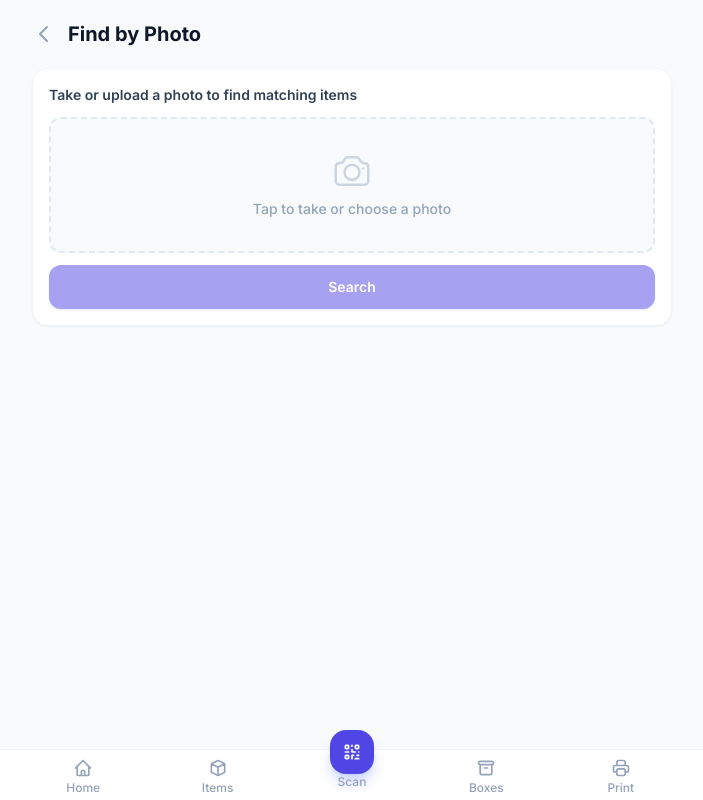
After one commit to breandan81/smart-inventory, a Flask app: page /search/image in a window 1280 px wide. The commit adds this page. Shown: the whole page, without its empty margins (288-991 px from the left). Run offline with Flask 3, Linux system fonts and the light colour scheme; tables that the repository leaves empty hold one stand-in row (values such as "Sample post"); some libraries are stand-ins or nearby versions.

Commit message:
Add CLIP-based visual image search
- embeddings.py: lazy-loads CLIP ViT-B/32, generates normalised 512-dim
  embeddings per item photo; handles transformers 5.x API (pooler_output)
- Items grow an embedding BLOB column (auto-migrated on startup)
- New items with photos are indexed on create/edit
- /search/image: upload or capture a photo, returns top-10 matches ranked
  by cosine similarity with a % score bar
- /search/reindex: one-tap backfill for photos added before this feature
- "Find" button added to items list header

Co-Authored-By: Claude Sonnet 4.6 <noreply@anthropic.com>

```diff
--- a/app.py
+++ b/app.py
@@ -9,6 +9,7 @@ import qrcode
 from flask import (Flask, abort, flash, jsonify, redirect, render_template,
                    request, send_file, url_for)
 from werkzeug.utils import secure_filename
+import embeddings as emb
 
 app = Flask(__name__)
 
@@ -46,6 +47,7 @@ def init_db():
             name        TEXT NOT NULL,
             description TEXT,
             photo       TEXT,
+            embedding   BLOB,
             created_at  TIMESTAMP DEFAULT CURRENT_TIMESTAMP
         );
         CREATE TABLE IF NOT EXISTS locations (
@@ -67,6 +69,11 @@ def init_db():
         );
     """)
     conn.commit()
+    # migrate: add embedding column if missing
+    cols = [r[1] for r in conn.execute("PRAGMA table_info(items)").fetchall()]
+    if "embedding" not in cols:
+        conn.execute("ALTER TABLE items ADD COLUMN embedding BLOB")
+        conn.commit()
     conn.close()
 
 
@@ -77,6 +84,17 @@ init_db()
 
 def _allowed(filename):
     return "." in filename and filename.rsplit(".", 1)[1].lower() in ALLOWED_EXT
+
+
+def _make_embedding(photo_filename):
+    """Generate embedding blob for a saved photo file, or None if no photo."""
+    if not photo_filename:
+        return None
+    path = os.path.join(UPLOAD_DIR, photo_filename)
+    try:
+        return emb.to_blob(emb.embed_image_file(path))
+    except Exception:
+        return None
 
 
 def _save_photo(file_storage):
@@ -140,9 +158,10 @@ def new_item():
         name  = request.form["name"].strip()
         desc  = request.form.get("description", "").strip()
         photo = _save_photo(request.files.get("photo"))
+        embedding = _make_embedding(photo)
         conn  = get_db()
-        conn.execute("INSERT INTO items (name, description, photo) VALUES (?,?,?)",
-                     (name, desc, photo))
+        conn.execute("INSERT INTO items (name, description, photo, embedding) VALUES (?,?,?,?)",
+                     (name, desc, photo, embedding))
         conn.commit()
         item_id = conn.execute("SELECT last_insert_rowid()").fetchone()[0]
         if from_location:
@@ -188,8 +207,9 @@ def edit_item(item_id):
         if new_p:
             _delete_photo(photo)
             photo = new_p
-        conn.execute("UPDATE items SET name=?,description=?,photo=? WHERE id=?",
-                     (name, desc, photo, item_id))
+        embedding = _make_embedding(photo) if new_p else item["embedding"]
+        conn.execute("UPDATE items SET name=?,description=?,photo=?,embedding=? WHERE id=?",
+                     (name, desc, photo, embedding, item_id))
         conn.commit()
         conn.close()
         flash("Item updated.", "success")
@@ -415,5 +435,76 @@ def api_items():
     return jsonify([dict(r) for r in rows])
 
 
+# ── Visual search ─────────────────────────────────────────────────────────────
+
+@app.route("/search/image", methods=["GET", "POST"])
+def visual_search():
+    if request.method == "POST":
+        file = request.files.get("photo")
+        if not file or not file.filename:
+            flash("Please choose a photo.", "error")
+            return redirect(url_for("visual_search"))
+
+        ext = file.filename.rsplit(".", 1)[-1].lower() if "." in file.filename else "jpg"
+        tmp = os.path.join(UPLOAD_DIR, f"_query_{uuid.uuid4().hex}.{ext}")
+        file.save(tmp)
+        try:
+            query_vec = emb.embed_image_file(tmp)
+        finally:
+            os.remove(tmp)
+
+        conn  = get_db()
+        rows  = conn.execute(
+            "SELECT id, name, description, photo, embedding FROM items WHERE embedding IS NOT NULL"
+        ).fetchall()
+        unindexed = conn.execute(
+            "SELECT COUNT(*) FROM items WHERE photo IS NOT NULL AND embedding IS NULL"
+        ).fetchone()[0]
+        conn.close()
+
+        scored = sorted(
+            [{"score": emb.similarity(query_vec, emb.from_blob(r["embedding"])), **dict(r)}
+             for r in rows],
+            key=lambda x: x["score"], reverse=True
+        )[:10]
+
+        return render_template("visual_search.html", results=scored, unindexed=unindexed)
+
+    conn = get_db()
+    unindexed = conn.execute(
+        "SELECT COUNT(*) FROM items WHERE photo IS NOT NULL AND embedding IS NULL"
+    ).fetchone()[0]
+    conn.close()
+    return render_template("visual_search.html", results=None, unindexed=unindexed)
+
+
+@app.route("/search/reindex", methods=["POST"])
+def reindex():
+    conn  = get_db()
+    rows  = conn.execute(
+        "SELECT id, photo FROM items WHERE photo IS NOT NULL AND embedding IS NULL"
+    ).fetchall()
+    conn.close()
+
+    count = 0
+    for row in rows:
+        path = os.path.join(UPLOAD_DIR, row["photo"])
+        if not os.path.exists(path):
+            continue
+        try:
+            vec  = emb.embed_image_file(path)
+            conn = get_db()
+            conn.execute("UPDATE items SET embedding=? WHERE id=?",
+                         (emb.to_blob(vec), row["id"]))
+            conn.commit()
+            conn.close()
+            count += 1
+        except Exception:
+            pass
+
+    flash(f"Indexed {count} photo{'s' if count != 1 else ''}.", "success")
+    return redirect(url_for("visual_search"))
+
+
 if __name__ == "__main__":
     app.run(debug=True, host="0.0.0.0", port=5000)
--- /dev/null
+++ b/templates/visual_search.html
@@ -0,0 +1,128 @@
+{% extends "base.html" %}
+{% block title %}Find by Photo — BoxTrack{% endblock %}
+{% block content %}
+
+<div class="flex items-center gap-3 mb-5">
+  <a href="/items" class="text-slate-400 hover:text-slate-600 transition-colors">
+    <svg class="w-6 h-6" fill="none" stroke="currentColor" stroke-width="2" viewBox="0 0 24 24">
+      <path stroke-linecap="round" stroke-linejoin="round" d="M15 19l-7-7 7-7"/>
+    </svg>
+  </a>
+  <h1 class="text-xl font-bold text-slate-900">Find by Photo</h1>
+</div>
+
+{% if unindexed > 0 %}
+<div class="flex items-start gap-3 bg-amber-50 border border-amber-200 rounded-2xl p-4 mb-4">
+  <span class="text-xl">⚠️</span>
+  <div class="flex-1">
+    <p class="text-sm font-semibold text-amber-800">{{ unindexed }} item photo{{ 's' if unindexed != 1 }} not yet indexed</p>
+    <p class="text-xs text-amber-700 mt-0.5 mb-2">These won't appear in results until indexed. First run downloads the CLIP model (~340 MB).</p>
+    <form method="post" action="/search/reindex">
+      <button type="submit" class="bg-amber-500 text-white px-3 py-1.5 rounded-lg text-xs font-semibold">
+        Index now
+      </button>
+    </form>
+  </div>
+</div>
+{% endif %}
+
+<!-- upload form -->
+<div class="bg-white rounded-2xl shadow-sm border border-slate-100 p-4 mb-5">
+  <p class="text-sm font-semibold text-slate-700 mb-3">Take or upload a photo to find matching items</p>
+  <form method="post" enctype="multipart/form-data" id="search-form">
+    <div id="drop-zone"
+         class="border-2 border-dashed border-slate-200 rounded-xl overflow-hidden bg-slate-50 cursor-pointer hover:border-indigo-400 transition-colors mb-3"
+         style="min-height:8rem">
+      <div id="placeholder" class="flex flex-col items-center justify-center py-8 text-slate-400">
+        <svg class="w-10 h-10 mb-2 text-slate-300" fill="none" stroke="currentColor" stroke-width="1.5" viewBox="0 0 24 24">
+          <path stroke-linecap="round" stroke-linejoin="round" d="M6.827 6.175A2.31 2.31 0 015.186 7.23c-.38.054-.757.112-1.134.175C2.999 7.58 2.25 8.507 2.25 9.574V18a2.25 2.25 0 002.25 2.25h15A2.25 2.25 0 0021.75 18V9.574c0-1.067-.75-1.994-1.802-2.169a47.865 47.865 0 00-1.134-.175 2.31 2.31 0 01-1.64-1.055l-.822-1.316a2.192 2.192 0 00-1.736-1.039 48.774 48.774 0 00-5.232 0 2.192 2.192 0 00-1.736 1.039l-.821 1.316z"/>
+          <path stroke-linecap="round" stroke-linejoin="round" d="M16.5 12.75a4.5 4.5 0 11-9 0 4.5 4.5 0 019 0zM18.75 10.5h.008v.008h-.008V10.5z"/>
+        </svg>
+        <p class="text-sm font-medium">Tap to take or choose a photo</p>
+      </div>
+      <img id="preview" class="w-full max-h-56 object-contain hidden">
+      <input type="file" name="photo" id="photo-input" accept="image/*" capture="environment" class="hidden">
+    </div>
+    <button type="submit" id="search-btn"
+            class="w-full bg-indigo-600 text-white py-3 rounded-xl font-semibold text-sm shadow-sm shadow-indigo-200 disabled:opacity-50"
+            disabled>
+      Search
+    </button>
+  </form>
+</div>
+
+<!-- results -->
+{% if results is not none %}
+  {% if results %}
+  <h2 class="text-xs font-semibold text-slate-400 uppercase tracking-widest mb-3">
+    Best matches
+  </h2>
+  <div class="space-y-2">
+    {% for r in results %}
+    <a href="/items/{{ r.id }}"
+       class="flex items-center gap-3.5 bg-white rounded-2xl px-4 py-3.5 shadow-sm border border-slate-100 hover:border-indigo-200 transition-colors">
+      {% if r.photo %}
+      <img src="/uploads/{{ r.photo }}" alt="" class="thumb">
+      {% else %}
+      <div class="thumb bg-slate-100 flex items-center justify-center text-slate-300">
+        <svg class="w-5 h-5" fill="none" stroke="currentColor" stroke-width="1.5" viewBox="0 0 24 24">
+          <path stroke-linecap="round" stroke-linejoin="round" d="M20 7l-8-4-8 4m16 0l-8 4m8-4v10l-8 4m0-10L4 7m8 4v10M4 7v10l8 4"/>
+        </svg>
+      </div>
+      {% endif %}
+      <div class="flex-1 min-w-0">
+        <p class="font-semibold text-slate-900 truncate">{{ r.name }}</p>
+        {% if r.description %}
+        <p class="text-xs text-slate-400 truncate mt-0.5">{{ r.description }}</p>
+        {% endif %}
+      </div>
+      <!-- similarity bar -->
+      <div class="flex flex-col items-end gap-1 flex-shrink-0">
+        <span class="text-xs font-semibold text-slate-500">{{ (r.score * 100)|int }}%</span>
+        <div class="w-16 h-1.5 bg-slate-100 rounded-full overflow-hidden">
+          <div class="h-full bg-indigo-500 rounded-full"
+               style="width:{{ (r.score * 100)|int }}%"></div>
+        </div>
+      </div>
+    </a>
+    {% endfor %}
+  </div>
+  {% else %}
+  <div class="flex flex-col items-center text-center py-10 bg-white rounded-2xl border border-dashed border-slate-200">
+    <img src="/static/empty.jpg" alt="" class="w-36 h-36 object-contain mb-3 opacity-80 rounded-xl">
+    <p class="text-sm font-medium text-slate-600">No indexed items to compare</p>
+    <p class="text-xs text-slate-400 mt-1">Add photos to items and index them first.</p>
+  </div>
+  {% endif %}
+{% endif %}
+
+{% endblock %}
+{% block scripts %}
+<script>
+const zone  = document.getElementById('drop-zone');
+const input = document.getElementById('photo-input');
+const prev  = document.getElementById('preview');
+const ph    = document.getElementById('placeholder');
+const btn   = document.getElementById('search-btn');
+
+zone.addEventListener('click', () => input.click());
+input.addEventListener('change', () => {
+  const file = input.files[0];
+  if (!file) return;
+  const reader = new FileReader();
+  reader.onload = e => {
+    prev.src = e.target.result;
+    prev.classList.remove('hidden');
+    ph.classList.add('hidden');
+    btn.disabled = false;
+  };
+  reader.readAsDataURL(file);
+});
+
+// show spinner on submit
+document.getElementById('search-form').addEventListener('submit', () => {
+  btn.textContent = 'Searching…';
+  btn.disabled = true;
+});
+</script>
+{% endblock %}
```
Also changed, not shown: embeddings.py (added, +47 -0 lines), templates/items.html (+13 -4 lines).
